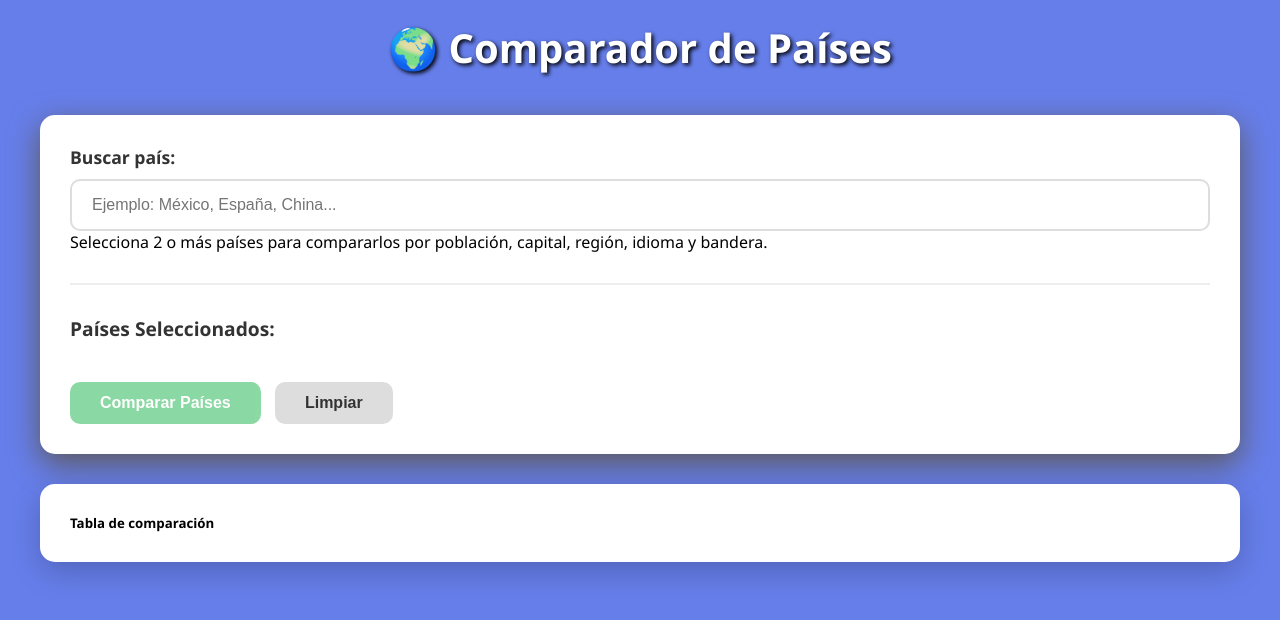
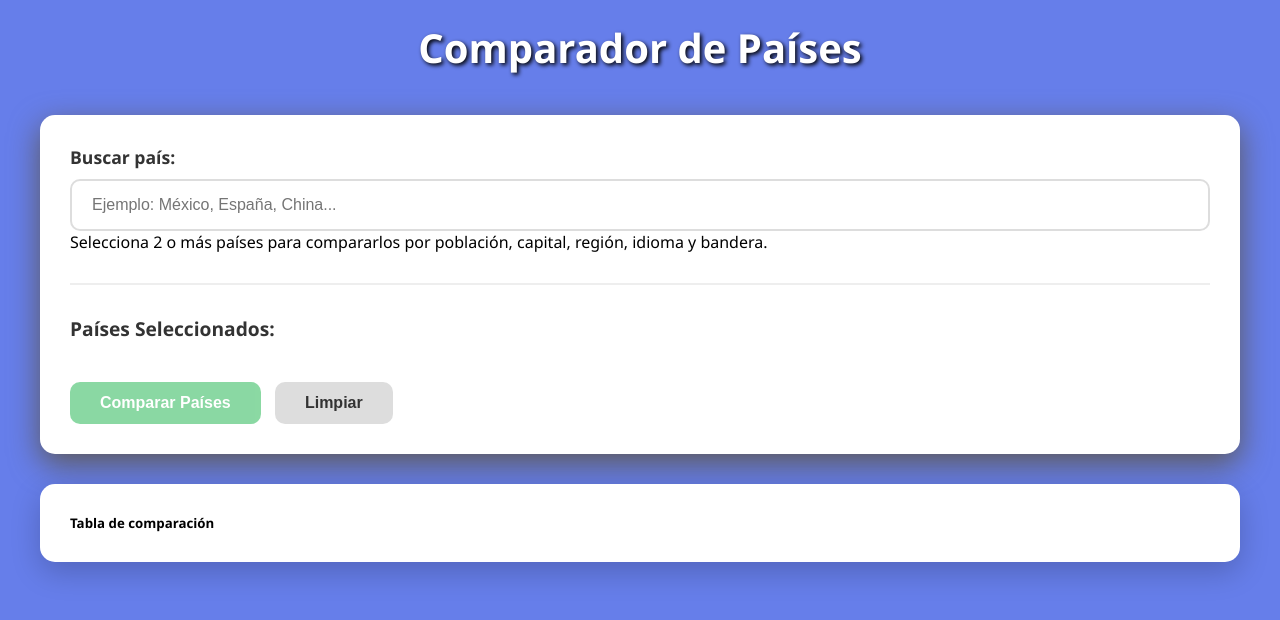
Before and after one commit to MAICOLxl/API-generador-de-banderas, a plain HTML site: page index.html in a window 1280 px wide. Drawn offline with Linux system fonts and the light colour scheme; no server answers.

Commit message:
Update de titulo de pagina

```diff
--- a/index.html
+++ b/index.html
@@ -8,7 +8,7 @@
 </head>
 <body>
     <header>
-        <h1>🌍 Comparador de Países</h1>
+        <h1>Comparador de Países</h1>
     </header>
 
     <main>
```
